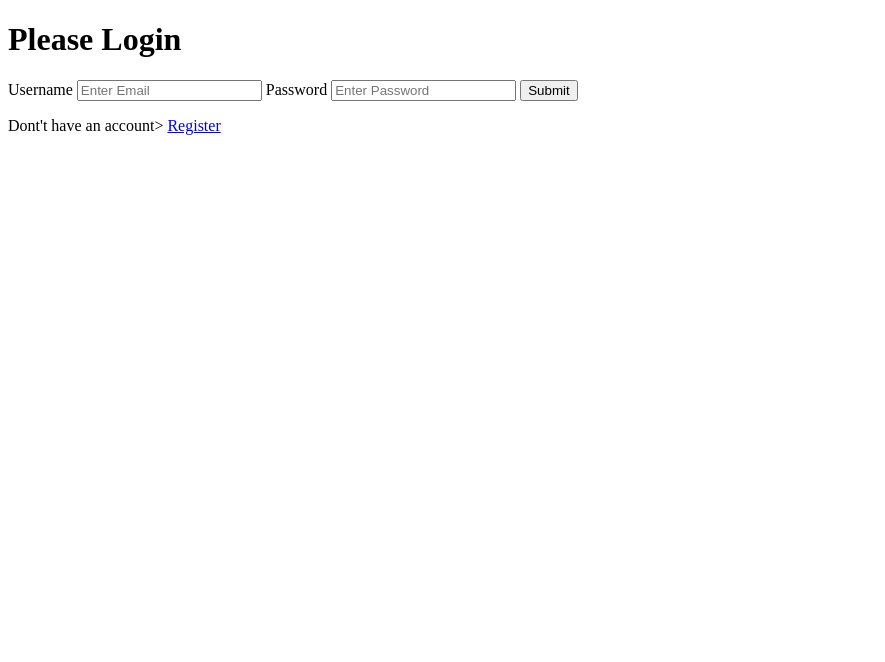
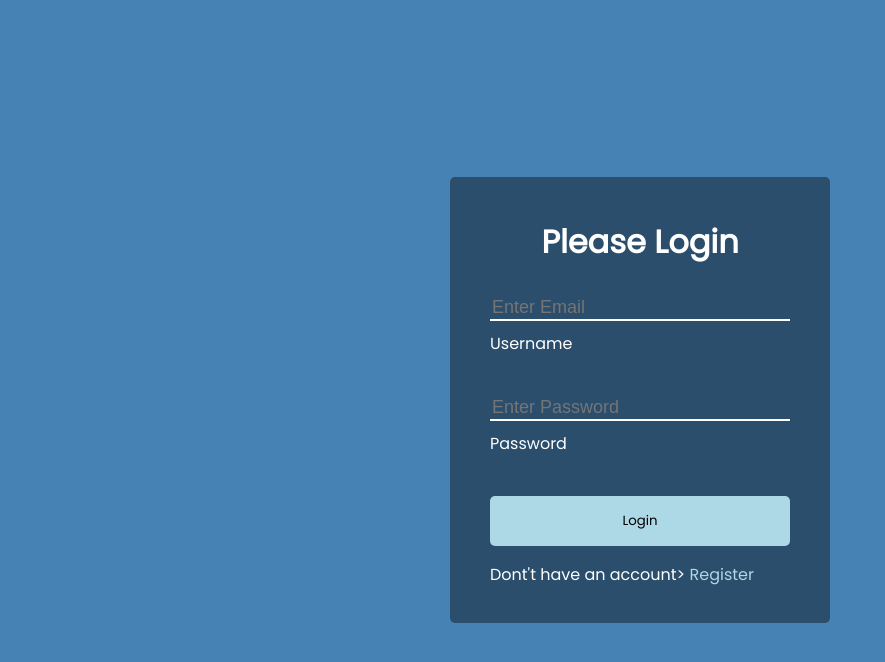
Before and after one commit to mannyoii/responsive-form, a plain HTML site: page index.html in a window 1280 px wide. Shown: the whole page, without its empty margins (0-885 px from the left). Drawn offline with Linux system fonts and the light colour scheme.

Commit message:
Added styles and password check

```diff
--- a/index.html
+++ b/index.html
@@ -5,12 +5,13 @@
     <meta name="viewport" content="width=device-width, initial-scale=1.0" />
     <title>Form</title>
     <link rel="stylesheet" href="style.css" />
+    <script defer src="script.js"></script>
   </head>
   <body>
     <div class="container">
       <h1>Please Login</h1>
       <form action="">
-        <label for="username">Username</label>
+        <div class="form-container">
           <input
             id="username"
             type="email"
@@ -18,8 +19,9 @@
             name="username"
             required
           />
-
-        <label for="password">Password</label>
+          <label for="username">Username</label>
+        </div>
+        <div class="form-container">
           <input
             id="password"
             type="password"
@@ -29,8 +31,9 @@
             minlength="8"
             required
           />
-
-        <button type="submit">Submit</button>
+          <label for="password">Password</label>
+        </div>
+        <button class="btn" type="submit">Login</button>
 
         <p>Dont't have an account> <a href="#">Register</a></p>
       </form>
--- a/script.js
+++ b/script.js
@@ -0,0 +1,15 @@
+const form = document.querySelector("form");
+const passwordInput = document.getElementById("password");
+
+form.addEventListener("submit", function (event) {
+  const regex =
+    /^(?=.*[a-z])(?=.*[A-Z])(?=.*\d)(?=.*[@$!%*?&])[A-Za-z\d@$!%*?&]{8,}$/;
+  const regexPasswordCheck = passwordInput.value.match(regex);
+
+  if (regexPasswordCheck === false) {
+    event.preventDefault();
+    alert("password must contain");
+  } else {
+    alert("password is valid");
+  }
+});
--- a/style.css
+++ b/style.css
@@ -0,0 +1,63 @@
+@import url("https://fonts.googleapis.com/css2?family=Poppins&display=swap");
+
+* {
+  box-sizing: border-box;
+}
+
+body {
+  background-color: steelblue;
+  color: #fff;
+  font-family: "Poppins", sans-serif;
+  display: flex;
+  flex-direction: column;
+  align-items: center;
+  justify-content: center;
+  height: 100vh;
+  margin: 0;
+}
+
+.container {
+  background-color: rgba(0, 0, 0, 0.4);
+  padding: 20px 40px;
+  border-radius: 5px;
+}
+
+.container h1 {
+  text-align: center;
+  margin-bottom: 30px;
+}
+
+.container a {
+  text-decoration: none;
+  color: lightblue;
+}
+
+.form-container {
+  /* position: relative; */
+  margin: 20px 0 40px;
+  width: 300px;
+}
+
+.form-container input {
+  display: block;
+  background-color: transparent;
+  border: none;
+  border-bottom: 2px #fff solid;
+  /* margin-left: 10px; */
+  width: 100%;
+  color: #fff;
+  font-size: 18px;
+  outline: 0;
+  margin-bottom: 10px;
+}
+
+.btn {
+  cursor: pointer;
+  display: inline-block;
+  width: 100%;
+  background-color: lightblue;
+  padding: 15px;
+  font-family: inherit;
+  border: 0;
+  border-radius: 5px;
+}
```
Lines whose indentation alone changed are shown as unchanged.
